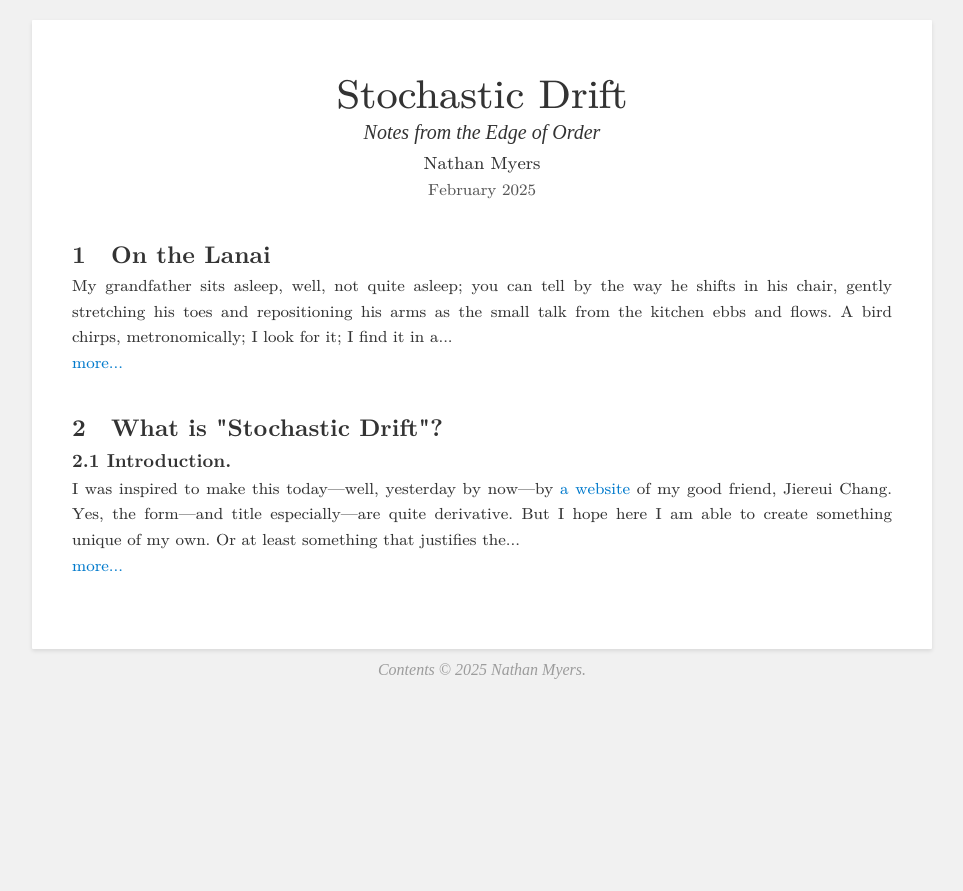
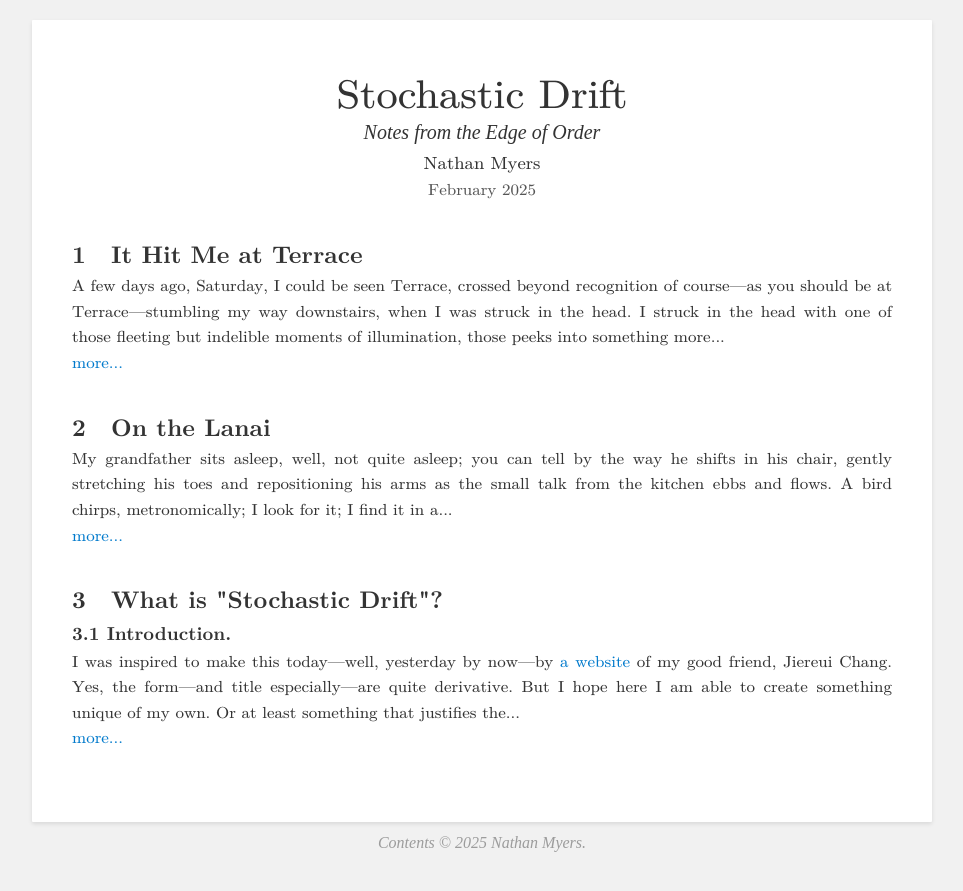
Before and after one commit to nate-i-think/stochasticdrift, a Jekyll site: the page built from index.html, in a window 1280 px wide. Shown: the top 891 px of the page, without its empty margins (158-1121 px from the left). Built offline with Jekyll 4.4.1, drawn with Linux system fonts in a browser that asks for light colours; some web fonts are replaced.

Commit message:
It Hit Me at Terrace

```diff
--- /dev/null
+++ b/_posts/2025-02-05-It Hit Me at Terrace.md
@@ -0,0 +1,9 @@
+---
+title: It Hit Me at Terrace
+date: 2025-02-05 10:32 PM
+---
+A few days ago, Saturday, I could be seen Terrace, crossed beyond recognition of course—as you should be at Terrace—stumbling my way downstairs, when I was struck in the head. I struck in the head with one of those fleeting but indelible moments of illumination, those peeks into something more profoud then baseline awareness, like Teresa-of-Ávila-esque was, which I had to mention because I'm a pretentious fuck. My head split open in searing and abject pain, but it was not corporeal, no; the tragedy and the terrible horror of the truly ephemeral nature of that moment was washing across me: *this moment will never, it could never, it would never* be recovered or relived exactly and would only remembered in a decaying, shitty, and infinitely incomplete picture in the drunken recesses of my brain, a photocopy of a photocopy of an already blurry polariod, that my conciousness in that moment could not be captured, and so I would die with it, and in the time that come to this conclusion, that I had already died a hundred times.
+
+<br>And then, my head struck the banister above it (in my dually elevated state, I had forgotten to duck). This loud crack of bone against hard, dead wood wrenched me back to reality, *going... ah, downstairs! More beer. Yes!* And before I knew it and without my conciousness dying even once I was downstairs, ordering one beer, *no, two, and, let's light this joint again for good measure, no more epiphanies tonight.*
+
+<br>And so now I sit, days later, and record this moment, since my schedule allows it. I record the overexposed and blurry image of that split second, simultaneously distilled down into and eroded by this infinitely crude medium, the written word. It will live here, I expect, until all the cells in my body die, and then maybe longer. I have done this for a reason I do not know, and cannot grasp, instructed by the last wishes of my dying self that Saturday night, when it hit me, right in the forehead, at Terrace.
--- a/assets/css/styles.css
+++ b/assets/css/styles.css
@@ -69,6 +69,10 @@ a:hover {
 .post h2 {
     font-size: 1.5rem;
     font-weight: bold;
+    position: relative;
+    display: flex;
+    justify-content: space-between;
+    align-items: center;
 }
 
 .post-number {
@@ -124,6 +128,15 @@ a:hover {
     text-decoration: none; /* Ensure the number stays without underline */
 }
 
+.post-date {
+    font-style: italic;
+    font-weight: normal;
+    color: rgb(0, 0, 0);
+    float: right;
+    margin-left: 10px;
+    font-size: 0.9rem;
+}
+
 p {
     text-align: justify;
 }
--- a/index.html
+++ b/index.html
@@ -25,6 +25,7 @@ title: Stochastic Drift
             <span class="post-number">{{ forloop.index }}</span>
             <span class="post-title">{{ post.title }}</span>
           </a>
+          <!-- <span class="post-date">{{ post.date | date: "%b. %d, %Y" }}</span> -->
         </h2>
 
         <!-- Post Content with Truncation and xX Replacement -->
```
Also changed, not shown: drafts/2025-01-09-How Best To Spend The Time.md (added, +20 -0 lines), 9 other files.
